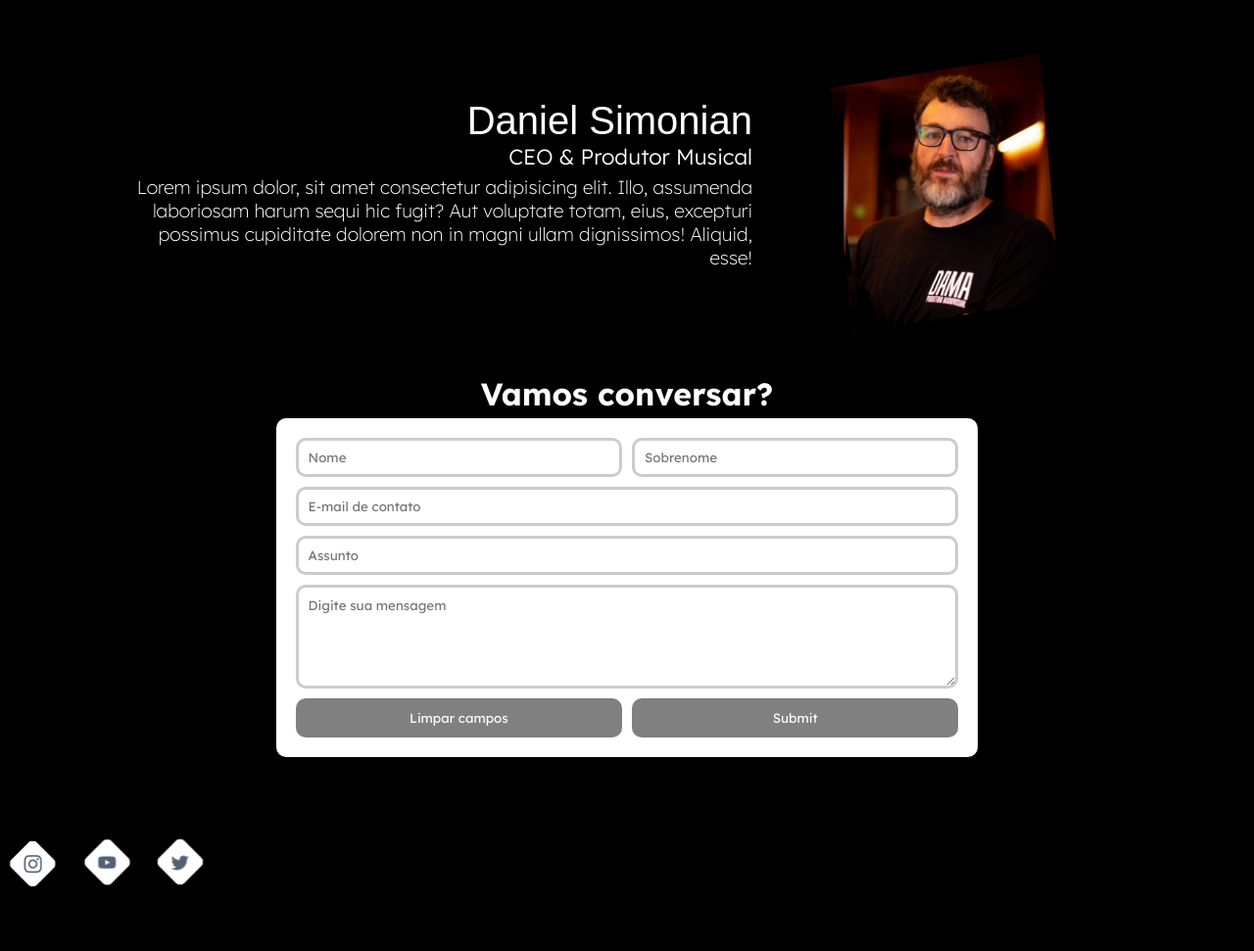
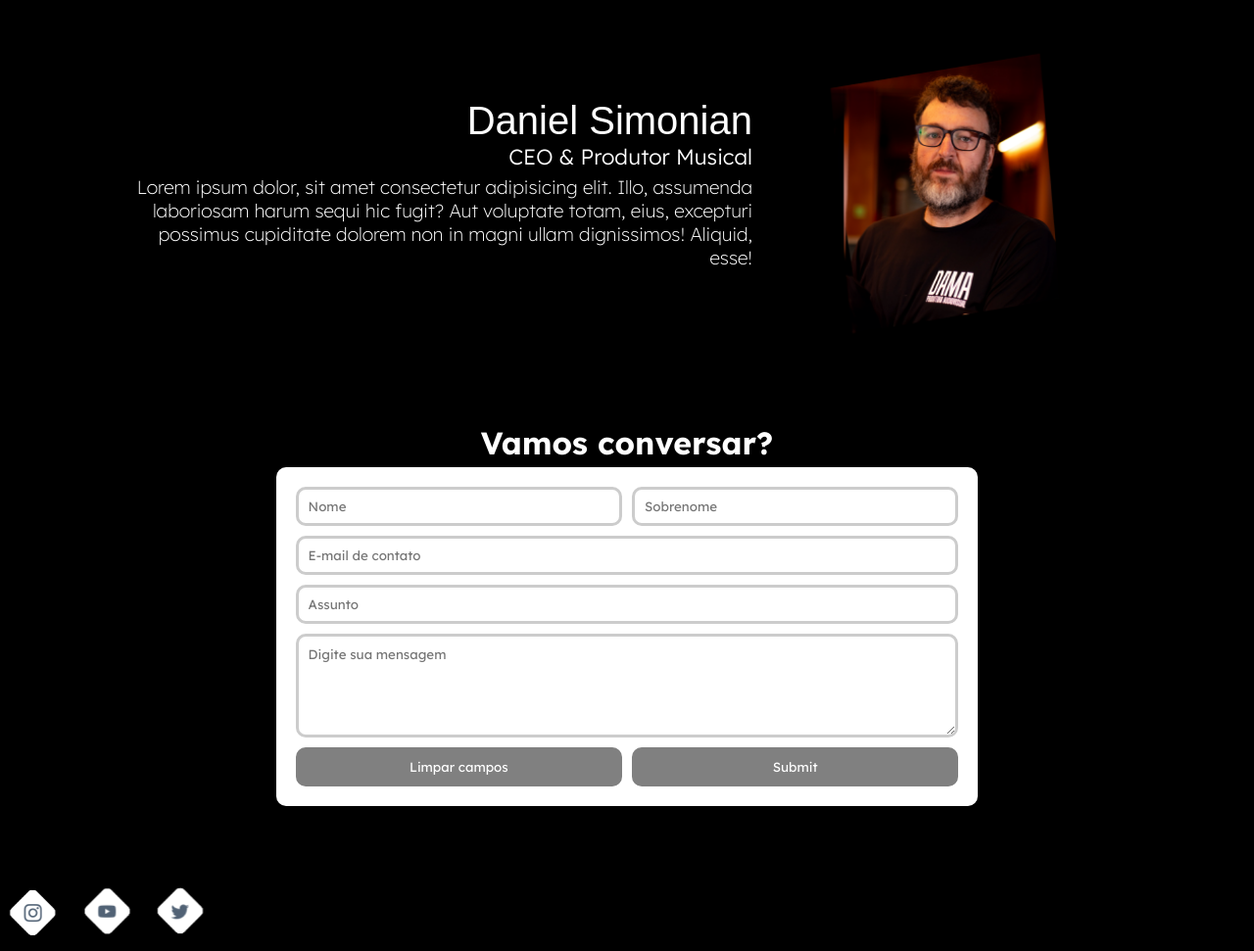
Before and after one commit to danielsimonian/damadigital, a PHP site: page / in a window 1280 px wide. Shown: the part 1593-2564 px from the top of the page at 98% size. Before the commit the page ends 2498 px from the top, so only its background shows below. Run offline with PHP 8.4, Linux system fonts and the light colour scheme; some web fonts are replaced.

Commit message:
damadigital

```diff
--- a/css/style.css
+++ b/css/style.css
@@ -19,6 +19,7 @@
 
 a:link {
     text-decoration: none;
+    color: var(--branco);
 }
 
 a:visited {
@@ -199,6 +200,7 @@ menu a:hover {
     display: grid;
     grid-template-rows: 0.5fr 3fr;
     text-align: center;
+    margin-top: 50px;
 }
 
 .vamos-conversar {
```
Also changed, not shown: index.html (+1 -1 lines).
